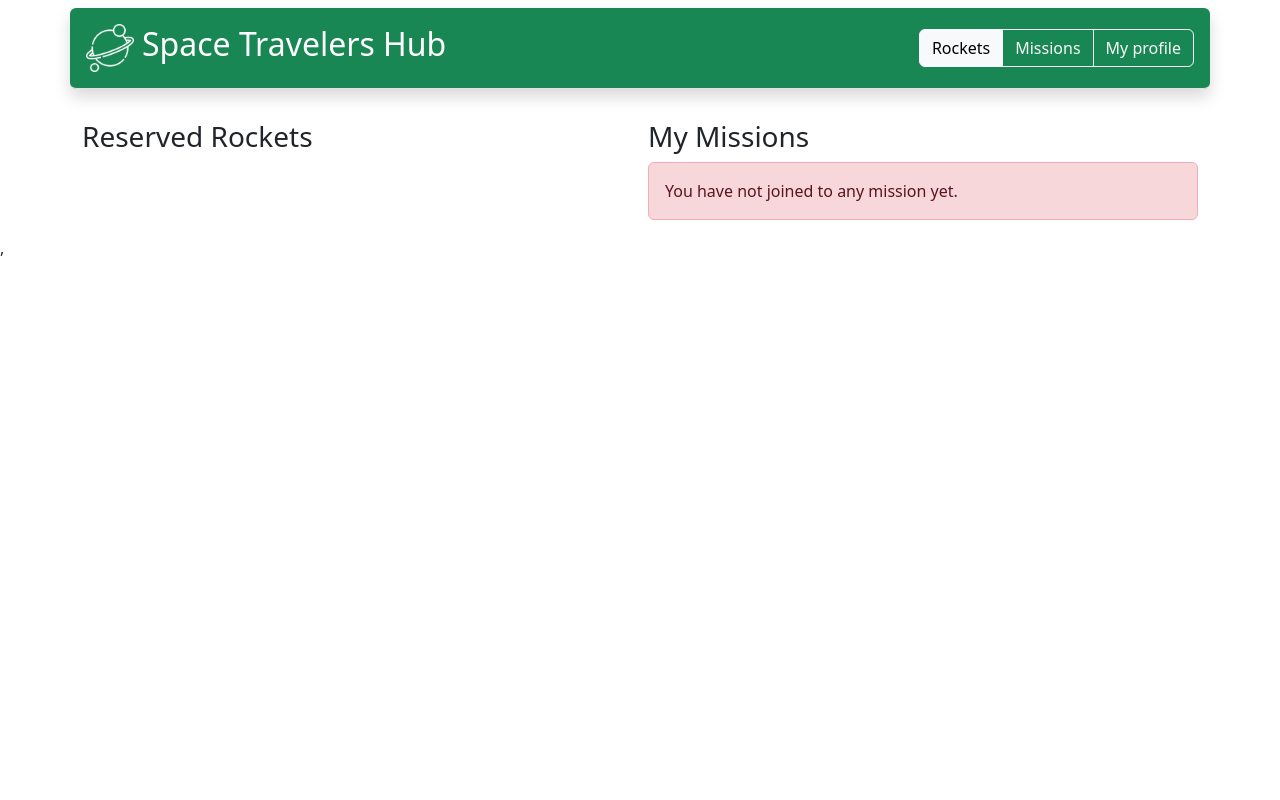
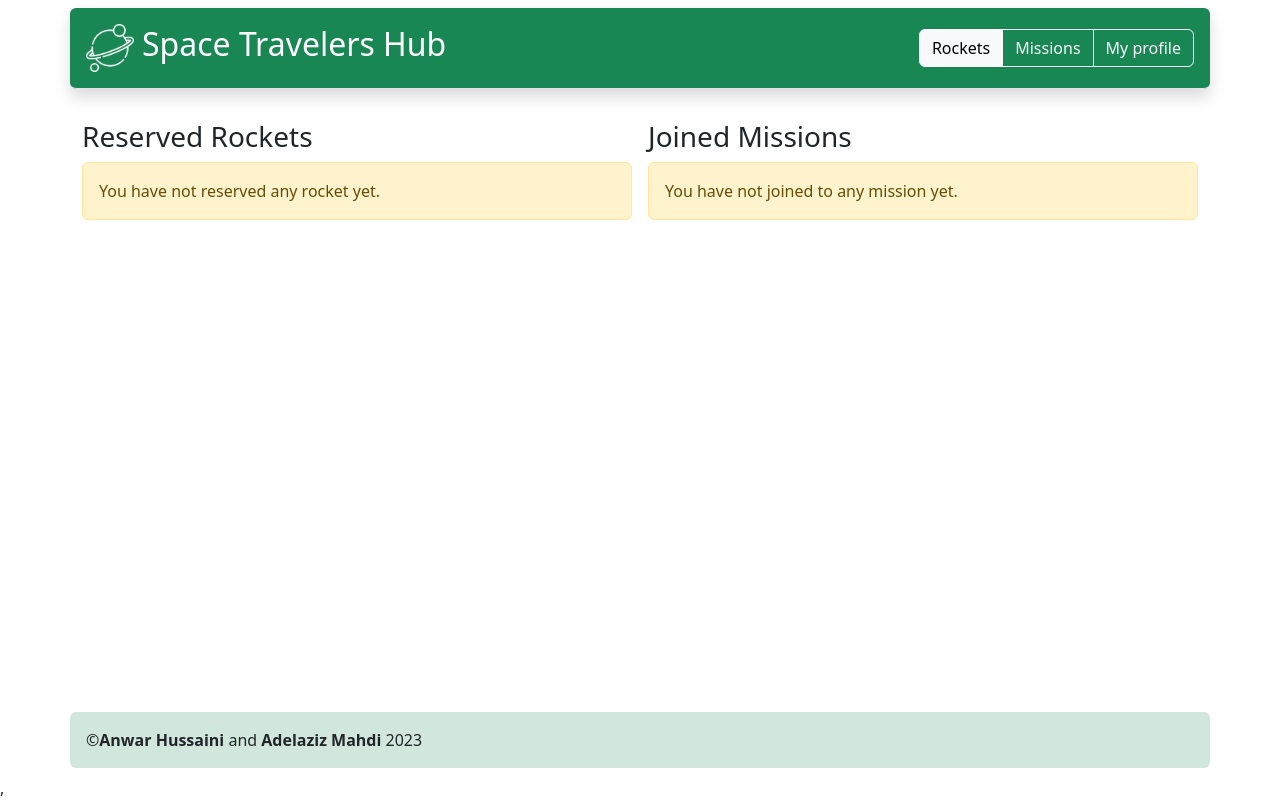
Before and after one commit to M-Anwar-Hussaini/Space-Travelers-Hub, a React (Create React App) app: page /profile in a window 1280 px wide. Built offline with nearby package versions, Linux system fonts and the light colour scheme.

Commit message:
refactor the code to be clean and organized

```diff
--- a/public/index.html
+++ b/public/index.html
@@ -5,10 +5,7 @@
     <link rel="icon" href="%PUBLIC_URL%/favicon.ico" />
     <meta name="viewport" content="width=device-width, initial-scale=1" />
     <meta name="theme-color" content="#000000" />
-    <meta
-      name="description"
-      content="Web site created using create-react-app"
-    />
+    <meta name="description" content="Web site created using create-react-app" />
     <link rel="apple-touch-icon" href="%PUBLIC_URL%/logo192.png" />
     <!--
       manifest.json provides metadata used when your web app is installed on a
@@ -28,7 +25,7 @@
   </head>
   <body>
     <noscript>You need to enable JavaScript to run this app.</noscript>
-    <div id="root"></div>
+    <div id="root" class="d-flex flex-column min-vh-100"></div>
     <!--
       This HTML file is a template.
       If you open it directly in the browser, you will see an empty page.
--- a/src/App.js
+++ b/src/App.js
@@ -1,3 +1,4 @@
+import Footer from './components/Footer';
 import Header from './components/Header';
 import LocalRoutes from './components/LocalRoutes';
 
@@ -6,6 +7,7 @@ function App() {
     <>
       <Header />
       <LocalRoutes />
+      <Footer />
     </>
   );
 }
--- /dev/null
+++ b/src/components/Footer.jsx
@@ -0,0 +1,12 @@
+export default function Footer() {
+  return (
+    <footer className="container bg-success-subtle p-3 mt-auto rounded mb-2">
+      &copy;
+      <strong>Anwar Hussaini </strong>
+      and
+      <strong> Adelaziz Mahdi</strong>
+      &nbsp;
+      {new Date().getFullYear()}
+    </footer>
+  );
+}
--- a/src/components/MissionContainer.jsx
+++ b/src/components/MissionContainer.jsx
@@ -2,9 +2,10 @@ import React, { useEffect } from 'react';
 import { useDispatch, useSelector } from 'react-redux';
 import Mission from './Mission';
 import { getMissionsFromApi } from '../redux/missions/missionSlice';
+import Message from './Message';
 
 export default function MissionContainer() {
-  const { missions, isLoading } = useSelector((store) => store.missions);
+  const { missions, isLoading, hasError } = useSelector((store) => store.missions);
   const dispatch = useDispatch();
 
   useEffect(() => {
@@ -12,7 +13,11 @@ export default function MissionContainer() {
   }, [dispatch]);
 
   if (isLoading) {
-    return <div className="alert alert-info">Please wait...</div>;
+    return <Message type="warning">Please wait...</Message>;
+  }
+
+  if (hasError) {
+    return <Message type="danger">Something went wrong.</Message>;
   }
   return (
     <div>
--- a/src/components/ProfileContainer.jsx
+++ b/src/components/ProfileContainer.jsx
@@ -1,20 +1,16 @@
-import { useSelector } from 'react-redux';
 import ProfileMissions from './ProfileMissions';
+import ProfileRockets from './ProfileRockets';
 
 export default function ProfileContainer() {
-  const { rockets } = useSelector((store) => store.rockets);
-  const reservedRockets = rockets.filter((rocket) => rocket.isReserved);
   return (
     <section>
       <div className="row gx-3">
         <div className="col">
           <h3>Reserved Rockets</h3>
-          <ul className="list-group">
-            {reservedRockets.map((rocket) => <li className="list-group-item" key={rocket.id}>{rocket.name}</li>)}
-          </ul>
+          <ProfileRockets />
         </div>
         <div className="col">
-          <h3>My Missions</h3>
+          <h3>Joined Missions</h3>
           <div>
             <ProfileMissions />
           </div>
--- a/src/components/ProfileMissions.jsx
+++ b/src/components/ProfileMissions.jsx
@@ -1,18 +1,14 @@
 import { useSelector } from 'react-redux';
-// eslint-disable-next-line import/extensions
 import Message from './Message';
 
 export default function ProfileMissions() {
-  const { missions, isLoading } = useSelector((store) => store.missions);
-  if (isLoading) {
-    return <Message />;
-  }
+  const { missions } = useSelector((store) => store.missions);
 
   const myMissions = missions.filter((mission) => mission.status);
   return (
     <>
       {myMissions.length === 0 ? (
-        <Message type="danger">You have not joined to any mission yet.</Message>
+        <Message type="warning">You have not joined to any mission yet.</Message>
       ) : (
         <ul className="list-group">
           {myMissions.map((mission) => (
--- /dev/null
+++ b/src/components/ProfileRockets.jsx
@@ -0,0 +1,19 @@
+import { useSelector } from 'react-redux';
+import Message from './Message';
+
+export default function ProfileRockets() {
+  const { rockets } = useSelector((store) => store.rockets);
+  const reservedRockets = rockets.filter((rocket) => rocket.isReserved);
+  if (reservedRockets.length === 0) {
+    return <Message>You have not reserved any rocket yet.</Message>;
+  }
+  return (
+    <ul className="list-group">
+      {reservedRockets.map((rocket) => (
+        <li key={rocket.id} className="list-group-item">
+          {rocket.name}
+        </li>
+      ))}
+    </ul>
+  );
+}
--- a/src/components/RocketContainer.jsx
+++ b/src/components/RocketContainer.jsx
@@ -2,13 +2,22 @@ import { useDispatch, useSelector } from 'react-redux';
 import { useEffect } from 'react';
 import Rocket from './Rocket';
 import { getData } from '../redux/rockets/rocketSlice';
+import Message from './Message';
 
 export default function RocketContainer() {
-  const { rockets } = useSelector((store) => store.rockets);
+  const { rockets, isLoading, hasError } = useSelector((store) => store.rockets);
   const dispatch = useDispatch();
   useEffect(() => {
     dispatch(getData());
   }, [dispatch]);
+
+  if (isLoading) {
+    return <Message type="warning">Please wait...</Message>;
+  }
+
+  if (hasError) {
+    return <Message type="danger">Something went wrong.</Message>;
+  }
 
   return (
     <section>
--- a/src/redux/missions/missionSlice.js
+++ b/src/redux/missions/missionSlice.js
@@ -1,8 +1,6 @@
 import { createSlice, createAsyncThunk } from '@reduxjs/toolkit';
 
-export const getMissionsFromApi = createAsyncThunk(
-  'missions/getMissionsFromApi',
-  async () => {
+export const getMissionsFromApi = createAsyncThunk('missions/getMissionsFromApi', async () => {
   try {
     const response = await fetch('https://api.spacexdata.com/v3/missions');
     const data = await response.json();
@@ -10,12 +8,12 @@ export const getMissionsFromApi = createAsyncThunk(
   } catch (error) {
     return error;
   }
-  },
-);
+});
 
 const initialState = {
   missions: [],
   isLoading: false,
+  hasError: false,
 };
 
 const missionSlice = createSlice({
@@ -23,21 +21,18 @@ const missionSlice = createSlice({
   initialState,
   reducers: {
     join: (state, action) => {
-      const mission = state.missions.find(
-        (mission) => mission.id === action.payload,
-      );
+      const mission = state.missions.find((mission) => mission.id === action.payload);
       mission.status = true;
     },
     leave: (state, action) => {
-      const mission = state.missions.find(
-        (mission) => mission.id === action.payload,
-      );
+      const mission = state.missions.find((mission) => mission.id === action.payload);
       mission.status = false;
     },
   },
   extraReducers: (builder) => {
     builder
       .addCase(getMissionsFromApi.fulfilled, (state, action) => {
+        state.hasError = false;
         if (state.missions.length === 0) {
           state.missions = action.payload.map((mission) => {
             const newMission = {
@@ -54,6 +49,12 @@ const missionSlice = createSlice({
 
       .addCase(getMissionsFromApi.pending, (state) => {
         state.isLoading = true;
+        state.hasError = false;
+      })
+
+      .addCase(getMissionsFromApi.rejected, (state) => {
+        state.isLoading = false;
+        state.hasError = true;
       });
   },
 });
--- a/src/redux/rockets/rocketSlice.js
+++ b/src/redux/rockets/rocketSlice.js
@@ -37,7 +37,7 @@ const rocketSlice = createSlice({
       })
 
       .addCase(getData.fulfilled, (state, action) => {
-        state.isLoading = true;
+        state.isLoading = false;
         state.hasError = false;
         if (state.rockets.length === 0) {
           state.rockets = action.payload.map((rocket) => {
```
Lines whose indentation alone changed are shown as unchanged.
